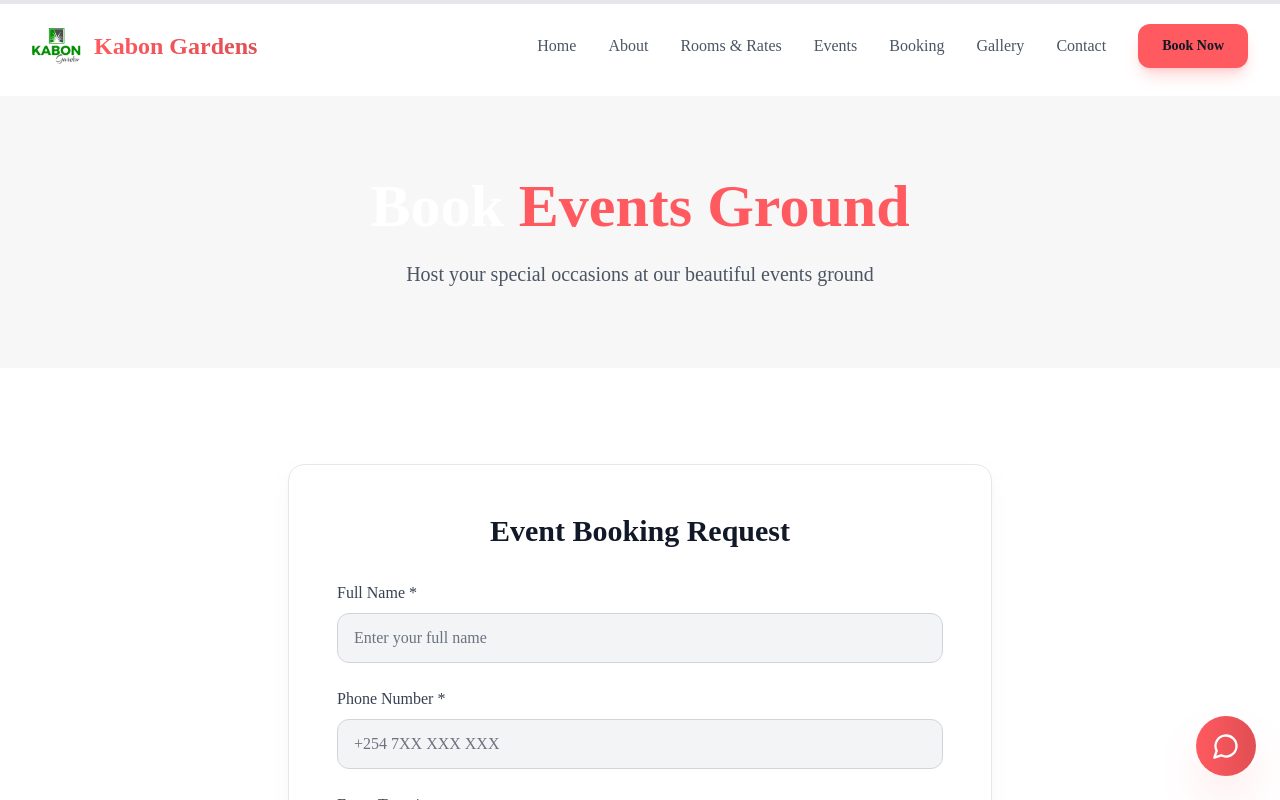
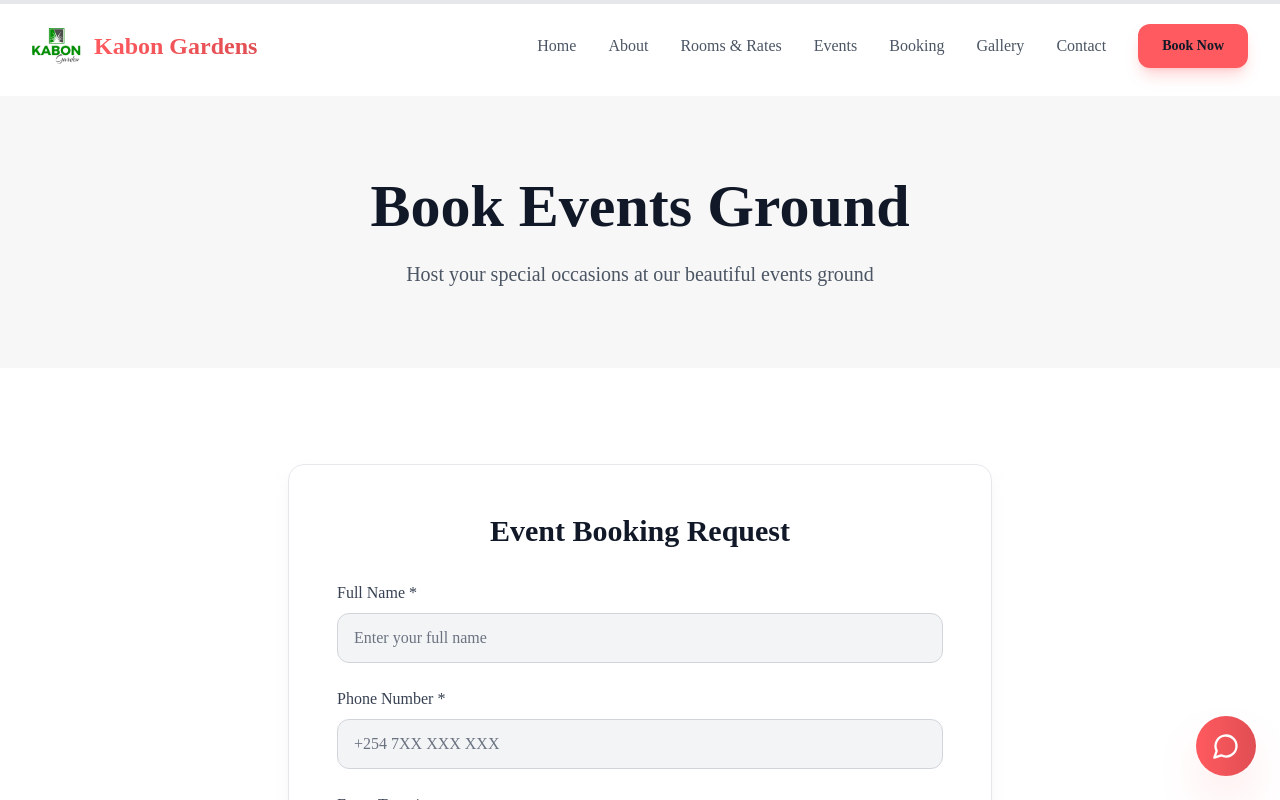
Before and after one commit to kipkoechkevin611-cloud/KABON-GARDENS, a Next.js app: page /events in a window 1280 px wide. Shown: the top 800 px of the page. Built offline with nearby package versions, Linux system fonts and the light colour scheme.

Commit message:
Change Events Book heading to black

```diff
--- a/app/events/page.tsx
+++ b/app/events/page.tsx
@@ -106,7 +106,7 @@ export default function EventsPage() {
             animate={{ opacity: 1, y: 0 }}
             className="text-4xl md:text-6xl font-bold text-white mb-6"
           >
-            Book <span className="text-coral-500">Events Ground</span>
+            <span className="text-gray-900">Book</span> <span className="text-gray-900">Events Ground</span>
           </motion.h1>
           <motion.p
             initial={{ opacity: 0, y: 30 }}
```
